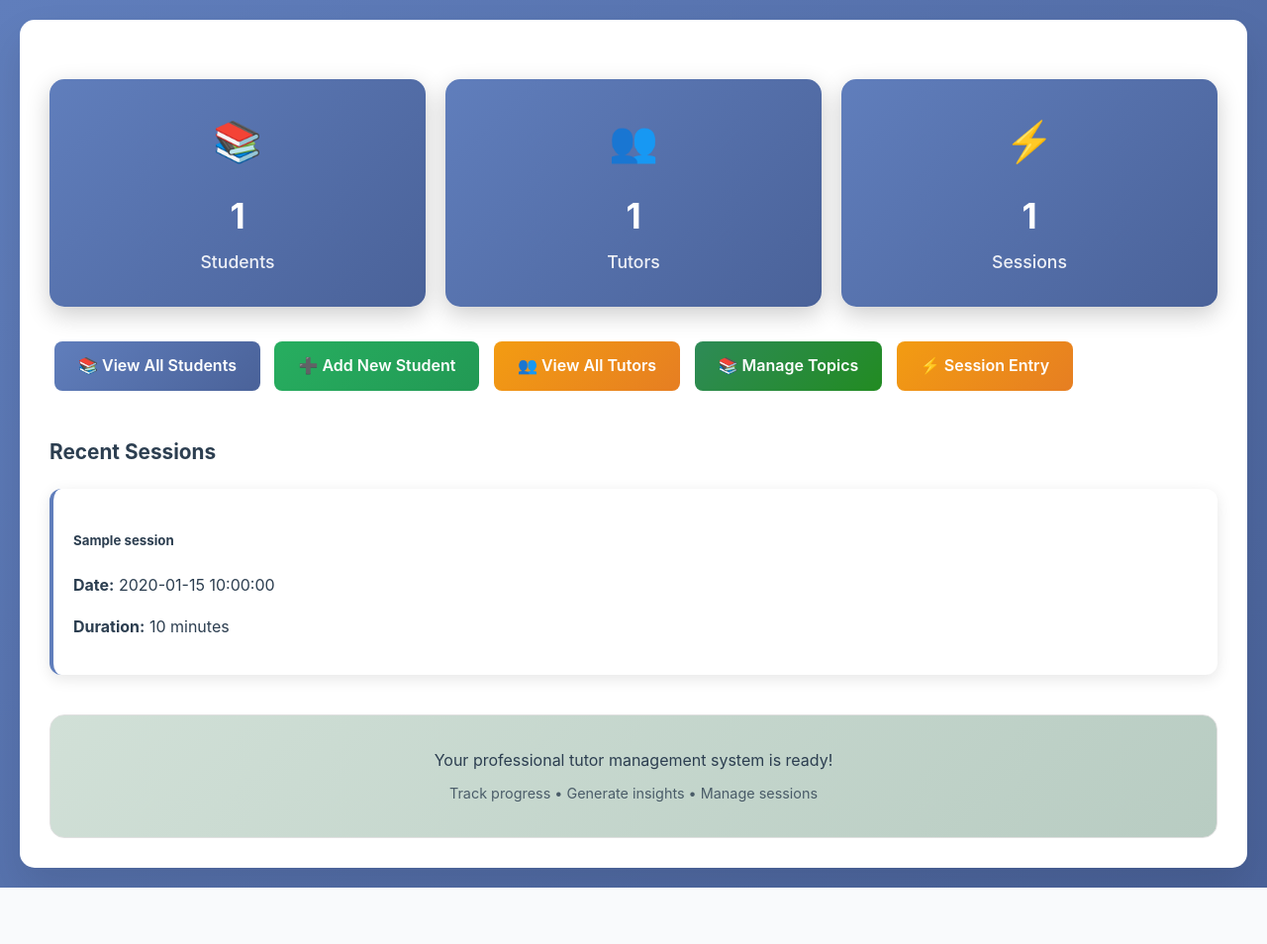
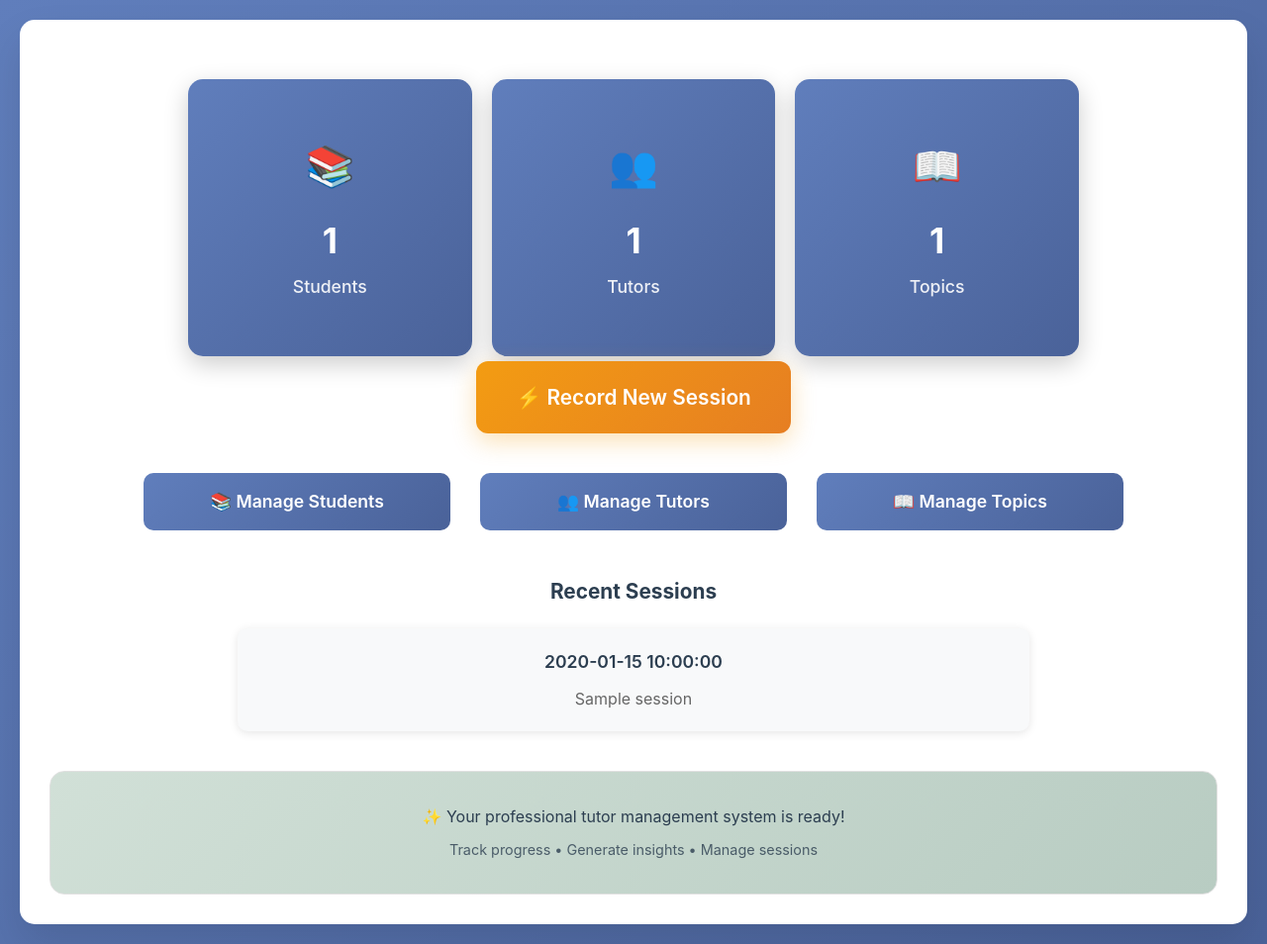
Before and after one commit to jjb023/TutorAI, a Python web app: template web/templates/dashboard.html in a window 1280 px wide. Shown: the whole page at 99% size. Before the commit the page ends 897 px from the top, so only its background shows below. Run offline with Jinja, Linux system fonts and the light colour scheme; the template is opened without the code that fills it: most values are stand-ins (such as "Sample title", 1, 10 or a date in 2020).

Commit message:
Dashboard changes

```diff
--- a/web/templates/dashboard.html
+++ b/web/templates/dashboard.html
@@ -3,56 +3,223 @@
 {% block title %}Dashboard - Tutor AI{% endblock %}
 
 {% block content %}
-<div style="display: grid; grid-template-columns: repeat(3, 1fr); grid-template-rows: repeat(1, 1fr); gap: 20px; margin: 30px 0;">
+<!-- Stats Cards - Centered and Clickable -->
+<div style="display: flex; justify-content: center; margin: 30px 0;">
+    <div class="stats-grid-container" style="display: grid; grid-template-columns: repeat(3, 1fr); gap: 20px; max-width: 900px; width: 100%;">
+        <!-- Students Card -->
+        <a href="{{ url_for('student.list_students', view_only='true') }}" style="text-decoration: none;">
             <div class="stats-card">
                 <div class="stats-icon">📚</div>
                 <div class="stats-number">{{ stats.total_students }}</div>
                 <div class="stats-label">Students</div>
             </div>
+        </a>
+
+        <!-- Tutors Card -->
+        <a href="{{ url_for('tutor.list_tutors', view_only='true') }}" style="text-decoration: none;">
             <div class="stats-card">
                 <div class="stats-icon">👥</div>
                 <div class="stats-number">{{ stats.total_tutors }}</div>
                 <div class="stats-label">Tutors</div>
             </div>
+        </a>
+
+        <!-- Topics Card -->
+        <a href="{{ url_for('topic.list_topics', view_only='true') }}" style="text-decoration: none;">
             <div class="stats-card">
-        <div class="stats-icon">⚡</div>
-        <div class="stats-number">{{ stats.total_sessions }}</div>
-        <div class="stats-label">Sessions</div>
+                <div class="stats-icon">📖</div>
+                <div class="stats-number">{{ stats.total_topics }}</div>
+                <div class="stats-label">Topics</div>
+            </div>
+        </a>
     </div>
 </div>
 
-<div class="nav-links-grid">
-    <a href="{{ url_for('student.list_students') }}" class="btn">📚 View All Students</a>
-    <a href="{{ url_for('student.add_student') }}" class="btn btn-success">➕ Add New Student</a>
-    <a href="{{ url_for('tutor.list_tutors') }}" class="btn btn-warning">👥 View All Tutors</a>
-    <a href="{{ url_for('topic.list_topics') }}" class="btn" style="background: linear-gradient(135deg, #2E8B57 0%, #228B22 100%); color: white;">📚 Manage Topics</a>
-    <a href="{{ url_for('session.entry') }}" class="btn btn-warning">⚡ Session Entry</a>
-    {% if current_user.username == 'admin' %}
-    <a href="{{ url_for('tutor.add_tutor') }}" class="btn" style="background: linear-gradient(135deg, #8B5CF6 0%, #7C3AED 100%); color: white;">🔑 Manage Tutors</a>
-    {% else %}
-    <div class="btn-placeholder"></div>
-    {% endif %}
+<!-- Session Entry Button - Prominent -->
+<div style="text-align: center; margin: 50px 0 30px 0;">
+    <a href="{{ url_for('session.entry') }}" class="btn btn-session">
+        ⚡ Record New Session
+    </a>
 </div>
 
+<!-- Management Buttons - 3 in a row -->
+<div class="management-buttons">
+    <a href="{{ url_for('student.list_students') }}" class="btn btn-manage">📚 Manage Students</a>
+    <a href="{{ url_for('tutor.list_tutors') }}" class="btn btn-manage">👥 Manage Tutors</a>
+    <a href="{{ url_for('topic.list_topics') }}" class="btn btn-manage">📖 Manage Topics</a>
+</div>
+
+<!-- Recent Sessions -->
 {% if recent_sessions %}
 <div style="margin-top: 40px;">
-    <h3>Recent Sessions</h3>
-    <div class="student-grid">
+    <h3 style="text-align: center;">Recent Sessions</h3>
+    <div style="display: flex; justify-content: center;">
+        <div class="recent-sessions-grid">
             {% for session in recent_sessions[:3] %}
-        <div class="student-card">
-            <h5>{{ session.student_name }}</h5>
-            <p><strong>Date:</strong> {{ session.session_date }}</p>
-            {% if session.duration_minutes %}
-            <p><strong>Duration:</strong> {{ session.duration_minutes }} minutes</p>
-            {% endif %}
+            <div class="session-card">
+                <p class="session-datetime">{{ session.formatted_datetime }}</p>
+                <p class="session-tutor">{{ session.tutor_name }}</p>
             </div>
             {% endfor %}
+        </div>
     </div>
 </div>
 {% endif %}
 
 <div class="welcome-message">
-    <p> Your professional tutor management system is ready!</p>
+    <p>✨ Your professional tutor management system is ready!</p>
     <p style="font-size: 0.9em; opacity: 0.8;">Track progress • Generate insights • Manage sessions</p>
 </div>
+
+<style>
+/* Stats cards - ensure they're clickable and centered */
+.stats-card {
+    background: var(--primary-gradient);
+    color: var(--white);
+    padding: 25px;
+    border-radius: 15px;
+    text-align: center;
+    box-shadow: 0 8px 25px rgba(0,0,0,0.2);
+    transition: all 0.3s ease;
+    cursor: pointer;
+    height: 100%;
+    display: flex;
+    flex-direction: column;
+    justify-content: center;
+    align-items: center;
+}
+
+.stats-card:hover {
+    transform: translateY(-10px) scale(1.05);
+    box-shadow: 0 15px 40px rgba(0,0,0,0.3);
+}
+
+/* Session Entry Button - Prominent */
+.btn-session {
+    background: linear-gradient(135deg, #f39c12 0%, #e67e22 100%);
+    color: white;
+    padding: 20px 40px;
+    border: none;
+    border-radius: 12px;
+    font-size: 1.3em;
+    font-weight: 600;
+    cursor: pointer;
+    transition: all 0.3s;
+    text-decoration: none;
+    display: inline-block;
+    box-shadow: 0 8px 25px rgba(243, 156, 18, 0.3);
+}
+
+.btn-session:hover {
+    transform: translateY(-3px);
+    box-shadow: 0 12px 35px rgba(243, 156, 18, 0.4);
+    color: white;
+    text-decoration: none;
+}
+
+/* Management Buttons Container */
+.management-buttons {
+    display: flex;
+    justify-content: center;
+    gap: 20px;
+    margin: 30px 0;
+    flex-wrap: wrap;
+}
+
+.btn-manage {
+    background: linear-gradient(135deg, #607EBC 0%, #4A6299 100%);
+    color: white;
+    padding: 15px 30px;
+    border: none;
+    border-radius: 10px;
+    font-size: 1.1em;
+    font-weight: 600;
+    cursor: pointer;
+    transition: all 0.3s;
+    text-decoration: none;
+    display: inline-block;
+    flex: 1;
+    max-width: 250px;
+    text-align: center;
+}
+
+.btn-manage:hover {
+    transform: translateY(-2px);
+    box-shadow: 0 8px 20px rgba(96, 126, 188, 0.3);
+    color: white;
+    text-decoration: none;
+}
+
+/* Recent Sessions Grid */
+.recent-sessions-grid {
+    display: grid;
+    grid-template-columns: repeat(auto-fit, minmax(200px, 1fr));
+    gap: 20px;
+    max-width: 800px;
+    width: 100%;
+}
+
+.session-card {
+    background: #f8f9fa;
+    padding: 20px;
+    border-radius: 10px;
+    text-align: center;
+    box-shadow: 0 2px 10px rgba(0,0,0,0.1);
+}
+
+.session-datetime {
+    font-size: 1.1em;
+    font-weight: 600;
+    color: var(--text-dark);
+    margin: 0 0 10px 0;
+}
+
+.session-tutor {
+    color: #666;
+    margin: 0;
+}
+
+/* Mobile Responsive */
+@media (max-width: 768px) {
+    /* Stats cards container */
+    .stats-grid-container {
+        grid-template-columns: 1fr !important;
+        max-width: 300px;
+    }
+
+    /* Management buttons - vertical on mobile */
+    .management-buttons {
+        flex-direction: column;
+        align-items: center;
+    }
+
+    .btn-manage {
+        width: 100%;
+        max-width: 300px;
+    }
+
+    /* Session button - slightly smaller on mobile */
+    .btn-session {
+        padding: 15px 30px;
+        font-size: 1.1em;
+    }
+
+    /* Recent sessions - single column on mobile */
+    .recent-sessions-grid {
+        grid-template-columns: 1fr;
+        max-width: 300px;
+    }
+}
+
+/* Tablet/Medium screens */
+@media (min-width: 769px) and (max-width: 1024px) {
+    div[style*="grid-template-columns: repeat(3, 1fr)"] {
+        gap: 15px;
+    }
+
+    .stats-card {
+        padding: 20px;
+    }
+}
+</style>
 {% endblock %}
--- a/web/topic/routes.py
+++ b/web/topic/routes.py
@@ -7,9 +7,11 @@ topic_bp = Blueprint('topic', __name__, url_prefix='/topics')
 @topic_bp.route('/')
 @login_required
 def list_topics():
-    """Show all main topics."""
+    """Show all main topics with or without management options."""
+    view_only = request.args.get('view_only', 'false').lower() == 'true'
+
     topics = TopicService.get_all_main_topics()
-    return render_template('topic/list.html', topics=topics)
+    return render_template('topic/list.html', topics=topics, view_only=view_only)
 
 @topic_bp.route('/<int:topic_id>')
 @login_required
--- a/web/tutor/routes.py
+++ b/web/tutor/routes.py
@@ -7,9 +7,11 @@ tutor_bp = Blueprint('tutor', __name__, url_prefix='/tutors')
 @tutor_bp.route('/')
 @login_required
 def list_tutors():
-    """Show all tutors"""
+    """Show all tutors with or without management options."""
+    view_only = request.args.get('view_only', 'false').lower() == 'true'
+
     tutors = TutorService.get_all_tutors()
-    return render_template('tutor/list.html', tutors=tutors)
+    return render_template('tutor/list.html', tutors=tutors, view_only=view_only)
 
 @tutor_bp.route('/<int:tutor_id>')
 @login_required
```
Also changed, not shown: web/main/routes.py (+29 -21 lines), web/student/routes.py (+7 -3 lines), web/templates/student/list.html (+12 -2 lines), web/templates/topic/list.html (+7 -7 lines), web/templates/tutor/list.html (+6 -6 lines). Lines whose indentation alone changed are shown as unchanged.
